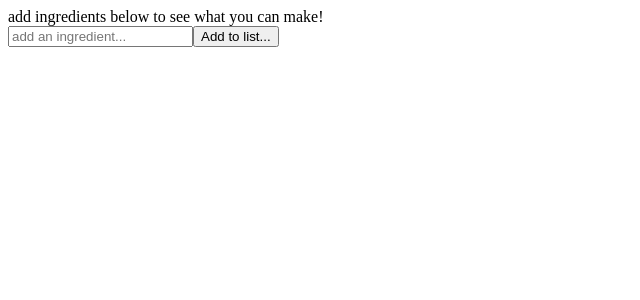
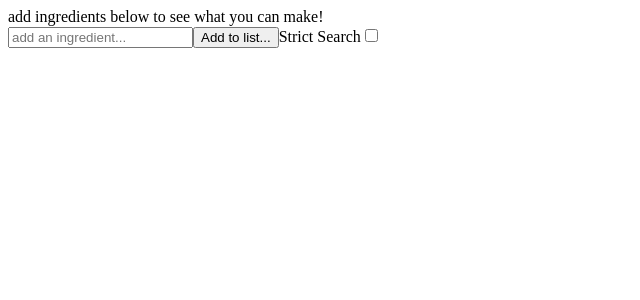
Before and after one commit to j-ornelas/BevMore, a React app: page / in a window 1280 px wide. Shown: the top 300 px of the page, without its empty margins (0-640 px from the left). Built offline with nearby package versions, Linux system fonts and the light colour scheme; the HTML template or start-up script is replaced by a standard one.

Commit message:
Adds ability to do a strict search

```diff
--- a/client/src/DrinkInfo.jsx
+++ b/client/src/DrinkInfo.jsx
@@ -8,7 +8,7 @@ export default class DrinkInfo extends React.Component{
     super(props);
     this.state = {
       info: props.info,
-      drinkIngredients: [],
+      ingredients: [],
       instructions: ""
     }
   }
@@ -19,7 +19,7 @@ export default class DrinkInfo extends React.Component{
     let context = this;
     axios.get(`https://www.thecocktaildb.com/api/json/v1/1/lookup.php?i=${query}`)
       .then(function (response) {
-        context.setState({drinkIngredients:helpers.formatIngredients(response.data.drinks[0])})
+        context.setState({ingredients:helpers.formatIngredients(response.data.drinks[0])})
         context.setState({instructions:response.data.drinks[0].strInstructions})
     })
     .catch(function (error) {
@@ -28,14 +28,14 @@ export default class DrinkInfo extends React.Component{
   }
 
   render(){
-    let ingredientsList = this.state.drinkIngredients.map((ingredient) =>
-      <li>{ingredient[0] + " - " + ingredient[1]}</li>
-    )
+      var ingredientsList = this.state.ingredients.map((ingredient, index) =>
+      <li key={index}>{ingredient[0] + " - " + ingredient[1]}</li>
+      )
 
     return (
       <div className="drink">
-      <span><img className="drinkpicture" src={this.state.info.strDrinkThumb} /></span>
-      <span className="drinkname">{this.state.info.strDrink} <button onClick={this.findIngredients.bind(this)}>more info</button></span>
+      <span><img className="drinkpicture" src={this.props.info.strDrinkThumb} /></span>
+      <span className="drinkname">{this.props.info.strDrink}   <button onClick={this.findIngredients.bind(this)}>see recipe</button></span>
       <ul className="drinkingredients">{ingredientsList}</ul>
       <span>{this.state.instructions}</span>
       </div>
--- a/client/src/DrinkList.jsx
+++ b/client/src/DrinkList.jsx
@@ -3,11 +3,11 @@ import DrinkInfo from './DrinkInfo.jsx';
 
 function DrinkList(props){
   const drinks = props.drinks.map((drink, index) =>
-    <DrinkInfo key={index} info={drink} />
+    <DrinkInfo className="drink" key={index} info={drink} />
   )
 
   return (
-    <div>{drinks}</div>
+    <span>{drinks}</span>
   )
 }
 
--- a/client/src/Ingredients.jsx
+++ b/client/src/Ingredients.jsx
@@ -4,14 +4,15 @@ import helpers from './helpers.js';
 export default function Ingredients (props) {
   let ingredients = props.ingredients
   let mappedIngredients = ingredients.map((ingredient, index) =>
-  <li key={index}> {helpers.reverseFormat(ingredient)} </li>
+  <li key={index}> {helpers.reverseFormat(ingredient)} <a className="x" onClick={props.removeIng.bind(this, ingredient, props.getInfo)}>x</a> </li>
   );
 
   return (
     <div>
-      <span>
+      <span className="col-md-12">
         <input onChange={props.handleChange} placeholder="add an ingredient..." value={props.ingToAdd} />
         <button onClick={props.addIng}>Add to list...</button>
+        <span>Strict Search<input onClick={props.toggleStrict} type="checkbox"></input></span>
       </span>
       <span><ul>{mappedIngredients}</ul></span>
     </div>
--- a/client/src/Main.jsx
+++ b/client/src/Main.jsx
@@ -11,14 +11,39 @@ class Main extends React.Component {
     this.state = {
       query: "",
       ingToAdd: "",
+      strict: false,
       ingredients: [],
+      allDrinks: [],
       drinks: []
     }
 
   }
 
+  toggleStrict(){
+    this.setState({strict:!this.state.strict})
+    if (!this.state.strict){
+      this.strictFilter()
+    } else {
+      this.setState({drinks:this.state.allDrinks})
+    }
+  }
+
+  strictFilter(){
+    let allDrinks = this.state.allDrinks;
+    let ingredients = this.state.ingredients;
+    let filteredDrinks = [];
+    for (var i = 0; i < allDrinks.length; i++){
+      if (helpers.passesStrict(allDrinks[i], ingredients)){
+        filteredDrinks.push(allDrinks[i])
+      }
+    }
+    this.setState({drinks:[]})
+    this.setState({drinks:filteredDrinks})
+  }
+
+
   componentDidMount(){
-
+    // this.getInfo(this.state.ingredients)
   }
 
   getInfo(ingredientsArray){
@@ -27,19 +52,51 @@ class Main extends React.Component {
     let context = this;
     axios.get(`https://www.thecocktaildb.com/api/json/v1/1/${query}`)
       .then(function (response) {
-        context.setState({drinks:response.data.drinks})
+        context.setState({allDrinks:response.data.drinks})
+        if (context.state.strict){
+          context.strictFilter()
+        } else{
+          context.setState({drinks:[]})
+          context.setState({drinks:response.data.drinks})
+        }
+        return context.state.allDrinks
+    })
+    .then(function(next){
+      for (var i = 0; i < next.length; i++){
+        context.getIngredients(next[i])
+      }
     })
     .catch(function (error) {
       console.log(error);
     });
   }
 
-  addIng(str){
+  getIngredients(drink){
+    let context = this;
+    axios.get(`https://www.thecocktaildb.com/api/json/v1/1/lookup.php?i=${drink.idDrink}`)
+      .then(function (response) {
+        drink.ingredients = helpers.formatIngredients(response.data.drinks[0])
+        drink.instructions = response.data.drinks[0].strInstructions
+    })
+    .catch(function (error) {
+      console.log(error);
+    });
+  }
+
+  removeIng(ingredient, callback){
+    let currIngredients = this.state.ingredients;
+    let newIngredients = [];
+    for (let i = 0; i < currIngredients.length; i++){
+      if (currIngredients[i] !== ingredient){
+        newIngredients.push(currIngredients[i])
+      }
+    }
+    this.setState({ingredients:newIngredients})
+    callback(newIngredients)
 
   }
 
   addIng(){
-    console.log(this.state.ingToAdd)
     let currentIng = this.state.ingredients
     currentIng.push(helpers.formatIngredient(this.state.ingToAdd))
     this.setState({ingredients:currentIng});
@@ -58,8 +115,11 @@ class Main extends React.Component {
         <NavBar />
         <Ingredients
           ingredients={this.state.ingredients}
+          toggleStrict={this.toggleStrict.bind(this)}
           ingToAdd={this.state.ingToAdd}
           addIng={this.addIng.bind(this)}
+          getInfo={this.getInfo.bind(this)}
+          removeIng={this.removeIng.bind(this)}
           handleChange={this.handleChange.bind(this)}
         />
         <DrinkList drinks={this.state.drinks}/>
--- a/client/src/NavBar.jsx
+++ b/client/src/NavBar.jsx
@@ -3,7 +3,7 @@ import React from 'react';
 
 function NavBar(props){
   return (
-    <div>add ingredients below to see what you can make!</div>
+    <div className="col-md-12">add ingredients below to see what you can make!</div>
   )
 }
 
--- a/client/src/helpers.js
+++ b/client/src/helpers.js
@@ -30,18 +30,44 @@ const reverseFormat = (str) => {
 
 
 const formatIngredients = (obj) => {
+  //the api's formatting is trash. we fix it here.
   let formatted = [];
   for (var i = 0; i < 10; i++){
     if (obj[`strIngredient${i}`]){
-      formatted.push([obj[
-        `strIngredient${i}`],
-        obj[`strMeasure${i}`]]);
+      formatted.push([
+        obj[`strIngredient${i}`],
+        obj[`strMeasure${i}`]
+      ]);
     }
   }
   return formatted;
 };
 
+const passesStrict = function(drink, ingredients){
+  let toCheck = [];
+  let currentIngs = [];
+  let pass = true;
+  //lets make an array of ingredients to check
+  for (let i = 0; i < drink.ingredients.length; i++){
+    toCheck.push(drink.ingredients[i][0].toLowerCase())
+  }
+  //lets make an array of human-readable current ingredients
+  for (let i = 0; i < ingredients.length; i++){
+    currentIngs.push(reverseFormat(ingredients[i]).toLowerCase())
+  }
+  // [guiness stout, root beer, vodka] - [beer, root beer]
+  for (let i = 0; i < toCheck.length; i++){
+    if (currentIngs.includes(toCheck[i])){
+      //cool
+    } else {
+      pass = false;
+    }
+  }
+  return pass;
+}
+
 module.exports.formatQuery = formatQuery;
 module.exports.formatIngredient = formatIngredient;
 module.exports.reverseFormat = reverseFormat;
 module.exports.formatIngredients = formatIngredients;
+module.exports.passesStrict = passesStrict;
```
